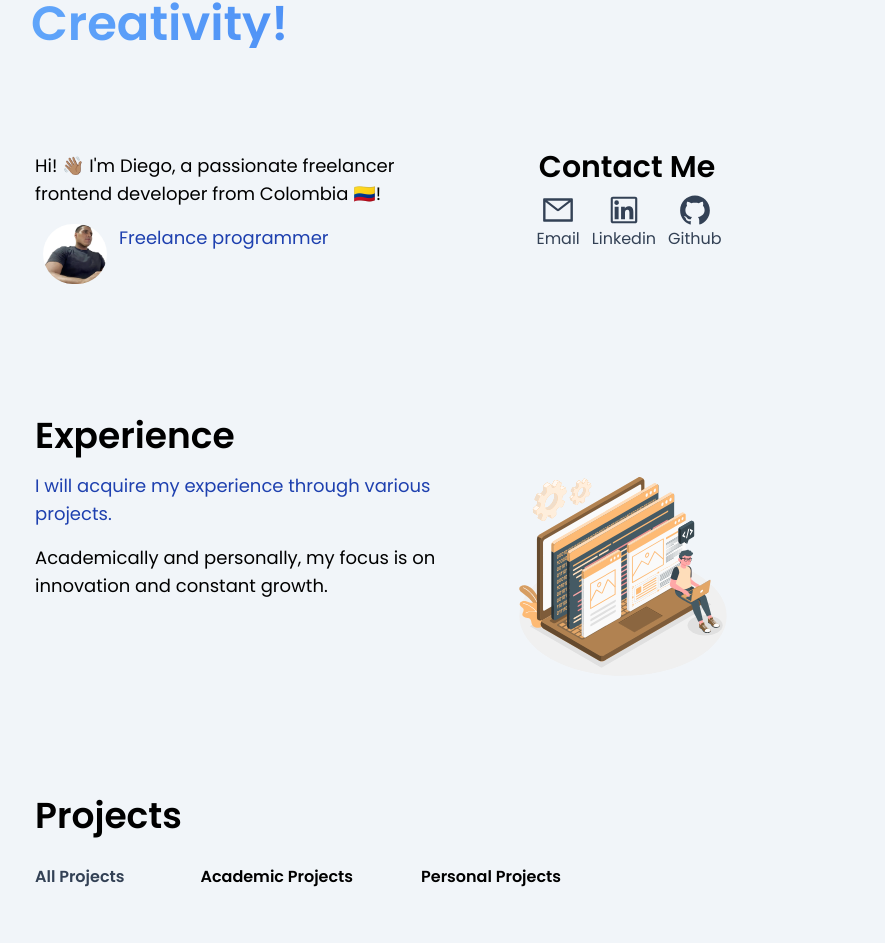
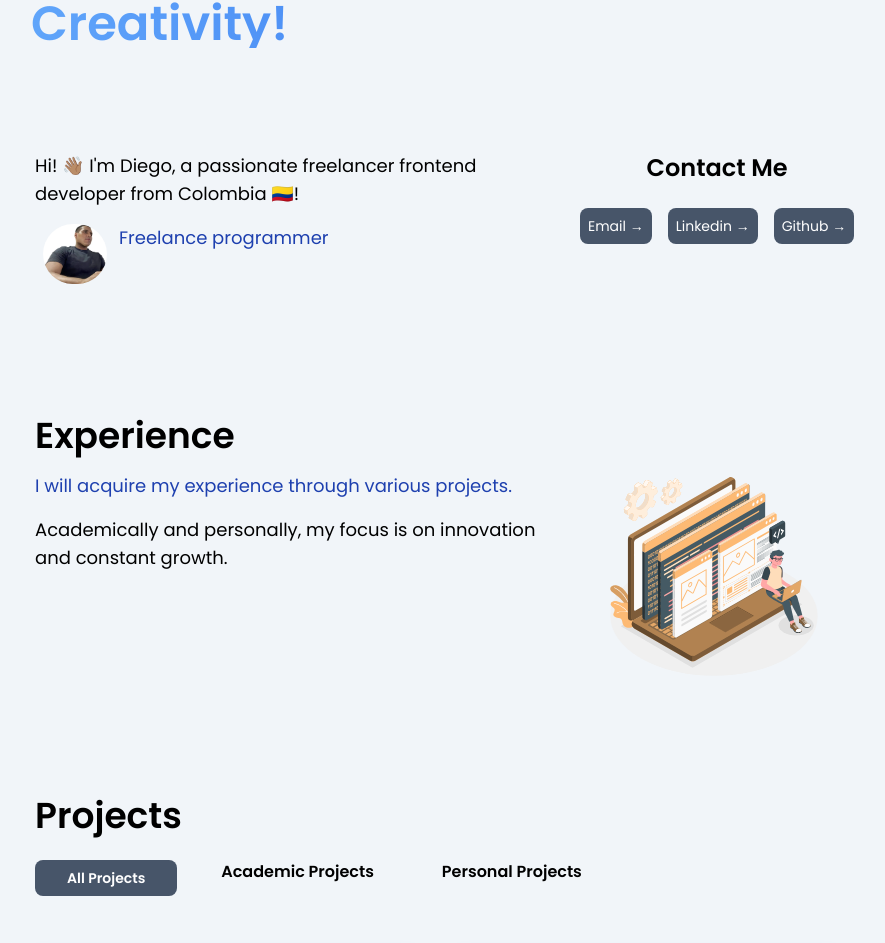
Before and after one commit to DiegoMarulandaB/Portfolio, a Next.js app: page / in a window 1280 px wide. Shown: the part 160-1103 px from the top of the page, without its empty margins (157-1042 px from the left). Built offline with nearby package versions, Linux system fonts and the light colour scheme.

Commit message:
refactor: :lipstick: add new style 2.0

```diff
--- a/src/components/About/About.tsx
+++ b/src/components/About/About.tsx
@@ -6,7 +6,7 @@ const About = () => {
   return (
     <section id="about" className="pt-28">
       <div className="mx-auto lg:px-8 max-w-screen-lg sm:px-6">
-        <div className="text-start justify-center ml-2 mx-1 mr-1 font-extrabold capitalize text-4xl sm:text-6xl md:text-4xl lg:text-4xl xl:text-7xl">
+        <div className="text-start justify-center ml-2 mt-2 mx-1 mr-1 font-extrabold capitalize text-4xl sm:text-6xl md:text-4xl lg:text-4xl xl:text-7xl">
           <h1>About me</h1>
         </div>
         <div className="min-h-screen flex items-start justify-start ml-2">
@@ -17,7 +17,7 @@ const About = () => {
                   <FaUser className="text-blue-800 dark:text-amber-200 text-2xl mt-2 mb-4" size={24} />
                   <span className="text-blue-800 dark:text-amber-200 text-2xl ml-2">Diego</span>
                 </div>
-                <div className="[&>p]:mb-4 mr-1 text-start">
+                <div className="[&>p]:mb-4 mr-1 mt-2 text-start">
                   <p>
                     {' '}
                     My fascination for technology is combined with a deep interest for geopolitics, general culture and
@@ -28,7 +28,7 @@ const About = () => {
                   <FaGraduationCap className="text-blue-800 dark:text-amber-200 text-2xl mt-1 mb-2" size={34} />
                   <span className="text-blue-800 dark:text-amber-200 text-2xl ml-2">Studies</span>
                 </div>
-                <div className="[&>p]:mb-4 mr-1 text-start">
+                <div className="[&>p]:mb-4 mr-1 mt-2 text-start">
                   <p>
                     <span>Digital House 2023 - 2024</span>
                   </p>
@@ -51,10 +51,10 @@ const About = () => {
                   </p>
                 </div>
                 <div className="flex items-center text-center justify-start">
-                  <FaBook className="text-blue-800 dark:text-amber-200 text-2xl mb-3 mt-2" size={24} />
+                  <FaBook className="text-blue-800 dark:text-amber-200 text-2xl mb-3 mt-1" size={24} />
                   <span className="text-blue-800 dark:text-amber-200 text-2xl ml-2">Hobbies</span>
                 </div>
-                <div className="[&>p]:mb-4 mr-1 text-start">
+                <div className="[&>p]:mb-4 mr-1 mt-3 text-start">
                   <p>My hobbies are listening to rock music, video games, books on different themes.</p>
                   <p> My favorite writer is Brandon Sanderson.</p>
                 </div>
--- a/src/components/Contact/Contact.tsx
+++ b/src/components/Contact/Contact.tsx
@@ -6,8 +6,8 @@ const Contact = () => {
       <div className="mx-auto lg:px-8 max-w-screen-lg sm:px-6">
         <div className="flex items-start justify-between md:items-center">
           <div className="flex flex-col ml-2 mx-1 mr-1">
-            <div className="md:w-4/5">
-              <div className="space-y-6 md:space-y-0 md:flex md:gap-6 lg:items-center lg:gap-12">
+            <div className="md:w-4/2">
+              <div className="space-y-6 md:space-y-0 md:flex md:gap-6 lg:items-center lg:gap-1">
                 <div className="md:w-7/12 text-start">
                   <div className="mb-4 mt-6 text-lg">
                     <p>Hi! 👋🏽 I'm Diego, a passionate freelancer frontend developer from Colombia 🇨🇴!</p>
@@ -30,11 +30,9 @@ const Contact = () => {
                     </div>
                   </div>
                 </div>
-                <div className="md:5/12 lg:w-4/12">
-                  <h2 className="mx-2 mr-2 ml-4 mb-1 text-center text-3xl font-semibold justify-center">
-                    Contact Me
-                  </h2>
-                  <div className="flex gap-3 mt-1 mr-1 ml-4 mb-8 justify-center">
+                <div className="md:5/12 lg:w-5/2">
+                  <h2 className=" mx-2 mr-2 mt-4 mb-2 text-center text-2xl font-semibold justify-center">Contact Me</h2>
+                  <div className="flex mx-2 mr-2 mt-4 mb-12 text-center justify-center">
                     <a
                       href="mailto:%20diegomjobs@gmail.com%20?Subject=Aquí%20el%20asunto%20del%20mail"
                       className=" text-slate-700 hover:text-slate-950 dark:text-white dark:hover:text-blue-100 inline-flex hover:rounded-lg"
@@ -42,9 +40,8 @@ const Contact = () => {
                       rel="noopener noreferrer"
                       aria-label="Contact me by sending me an email"
                     >
-                      <span className="relative group-hover:bg-opacity-0 mt-1">
-                        <AiOutlineMail className="icon mx-auto" size={34} />
-                        Email
+                      <span className="relative text-center cursor-pointer mx-2 mr-2 mt-2 text-1xl text-white bg-slate-600 hover:bg-slate-950 font-medium rounded-lg text-sm px-2 py-2 me-1 mb-1 dark:text-slate-950 dark:bg-slate-50 dark:hover:bg-blue-100">
+                        Email →
                       </span>
                     </a>
                     <a
@@ -54,9 +51,8 @@ const Contact = () => {
                       rel="noopener noreferrer"
                       aria-label="Read more about my profile on Linkedin"
                     >
-                      <span className="relative group-hover:bg-opacity-0 mt-1">
-                        <AiOutlineLinkedin className="icon mx-auto" size={34} />
-                        Linkedin
+                      <span className="relative text-center cursor-pointer mx-2 mr-2 mt-2 text-1xl text-white bg-slate-600 hover:bg-slate-950 font-medium rounded-lg text-sm px-2 py-2 me-1 mb-1 dark:text-slate-950 dark:bg-slate-50 dark:hover:bg-blue-100">
+                        Linkedin →
                       </span>
                     </a>
                     <a
@@ -66,9 +62,8 @@ const Contact = () => {
                       rel="noopener noreferrer"
                       aria-label="Read more about my Github profile"
                     >
-                      <span className="relative group-hover:bg-opacity-0 mt-1">
-                        <AiOutlineGithub className="icon mx-auto" size={34} />
-                        Github
+                      <span className="relative text-center cursor-pointer mx-2 mr-2 mt-2 text-1xl text-white bg-slate-600 hover:bg-slate-950 font-medium rounded-lg text-sm px-2 py-2 me-1 mb-1 dark:text-slate-950 dark:bg-slate-50 dark:hover:bg-blue-100">
+                        Github →
                       </span>
                     </a>
                   </div>
--- a/src/components/Experience/Experience.tsx
+++ b/src/components/Experience/Experience.tsx
@@ -8,8 +8,8 @@ const Experience = () => {
           <h1>Experience</h1>
         </div>
         <div className="flex flex-col ml-2 mt-2 mx-1 mr-1">
-          <div className="md:w-4/5">
-            <div className="space-y-6 md:flex md:gap-6 lg:items-start lg:gap-12">
+          <div className="md:w-4/1">
+            <div className="space-y-6 md:flex md:gap-6 lg:items-start lg:gap-1">
               <div className="md:w-7/12">
                 <p className="mb-4 mt-2 text-lg text-start">
                   <span className="text-blue-800 dark:text-amber-200">
--- a/src/components/Projects/Projects.tsx
+++ b/src/components/Projects/Projects.tsx
@@ -20,15 +20,14 @@ const Projects: React.FC = () => {
           <div className="justify-start">
             <div className="flex flex-wrap -mx-4">
               <div className="mx-auto mb-[17px] max-w-[510px]"></div>
-            </div>
-            <div className="w-full flex flex-wrap justify-start -mx-10">
-              <ul className="flex flex-wrap justify-center mb-12 space-x-1">
+              <div className="w-full flex flex-wrap text-center justify-start -mx-2">
+                <ul className="flex flex-wrap justify-center mb-2 space-x-1 mt-4">
                   <li className="mb-1">
                     <button
                       onClick={() => handleProject('all')}
-                    className={`inline-block py-3 px-3 text-1xl font-semibold transition md:py-3 lg:px-8 ${
+                      className={`inline-block py-2 px-2 text-1xl font-semibold transition md:py-2 lg:px-8 ${
                         showCard === 'all'
-                        ? 'activeClasses text-slate-700 hover:text-slate-950 dark:text-white dark:hover:text-blue-100 mx-2 mr-2'
+                          ? 'activeClasses text-center cursor-pointer mx-2 mr-2 mt-2 text-1xl text-white bg-slate-600 hover:bg-slate-950 font-medium rounded-lg text-sm px-2 py-2 me-1 mb-1 dark:text-slate-950 dark:bg-slate-50 dark:hover:bg-blue-100'
                           : 'inactiveClasses'
                       }`}
                     >
@@ -39,9 +38,9 @@ const Projects: React.FC = () => {
                   <li className="mb-1">
                     <button
                       onClick={() => handleProject('academic projects')}
-                    className={`inline-block py-3 px-3 text-1xl  font-semibold transition md:py-3 lg:px-8 ${
+                      className={`inline-block py-2 px-2 text-1xl  font-semibold transition md:py-2 lg:px-8 ${
                         showCard === 'academic projects'
-                        ? 'activeClassestext-slate-700 hover:text-slate-950 dark:text-white dark:hover:text-blue-100  mx-2 mr-2'
+                          ? 'activeClasses text-center cursor-pointer mx-2 mr-2 mt-2 text-1xl text-white bg-slate-600 hover:bg-slate-950 font-medium rounded-lg text-sm px-2 py-2 me-1 mb-1 dark:text-slate-950 dark:bg-slate-50 dark:hover:bg-blue-100 '
                           : 'inactiveClasses'
                       }`}
                     >
@@ -51,9 +50,9 @@ const Projects: React.FC = () => {
                   <li className="mb-1">
                     <button
                       onClick={() => handleProject('personal projects')}
-                    className={`inline-block py-3 px-3 text-1xl font-semibold transition md:py-3 lg:px-8 ${
+                      className={`inline-block py-2 px-2 text-1xl font-semibold transition md:py-2 lg:px-8 ${
                         showCard === 'personal projects'
-                        ? 'activeClasses text-slate-700 hover:text-slate-950 dark:text-white dark:hover:text-blue-100  mx-2 mr-2'
+                          ? 'activeClasses text-center cursor-pointer mx-2 mr-2 mt-2 text-1xl text-white bg-slate-600 hover:bg-slate-950 font-medium rounded-lg text-sm px-2 py-2 me-1 mb-1 dark:text-slate-950 dark:bg-slate-50 dark:hover:bg-blue-100'
                           : 'inactiveClasses'
                       }`}
                     >
@@ -62,14 +61,16 @@ const Projects: React.FC = () => {
                   </li>
                 </ul>
               </div>
-            <div className="mx-auto mb-[60px] max-w-[710px]">
+            </div>
+
+            <div className="mx-auto mb-[60px] max-w-[810px]">
               <div className="flex flex-wrap -mx-4 text-1xl">
                 <ProjectCards
                   loading="lazy"
                   ImageHref="profileGithub.webp"
                   category="All Projects"
                   title="My repository on Github"
-                  description="Browse all my repositories on GitHub, where you can discover a variety of projects from my academic training at Digital House, Alura Latam, MisionTic among others. And my most relevant personal projects!"
+                  description="Browse all my repositories on GitHub, where you can discover a variety of projects from my academic programming background, and my most relevant personal projects!"
                   button="Github →"
                   buttonHref="https://github.com/DiegoMarulandaB"
                   href="https://github.com/DiegoMarulandaB"
--- a/src/components/ProjectsCards/ProjectsCards.tsx
+++ b/src/components/ProjectsCards/ProjectsCards.tsx
@@ -44,7 +44,7 @@ const ProjectCards: React.FC<ProjectCardsProps> = ({
                 href={buttonHref}
                 target="_blank"
                 rel="noopener noreferrer"
-                className=" inline-block text-center cursor-pointer mx-2 mr-2 mt-2 text-1xl text-white bg-slate-600 hover:bg-slate-950 focus:ring-4 focus:ring-blue-300 font-medium rounded-lg text-sm px-5 py-2.5 me-2 mb-2 dark:text-slate-950 dark:bg-slate-50 dark:hover:bg-blue-100 focus:outline-none dark:focus:ring-blue-100"
+                className=" inline-block text-center cursor-pointer mx-2 mr-2 mt-2 text-1xl text-white bg-slate-600 hover:bg-slate-950  font-medium rounded-lg text-sm px-5 py-2.5 me-2 mb-2 dark:text-slate-950 dark:bg-slate-50 dark:hover:bg-blue-100"
                 aria-label="Github button to go to the repository"
               >
                 {button}
--- a/src/components/Skills/MySkills.tsx
+++ b/src/components/Skills/MySkills.tsx
@@ -2,7 +2,7 @@ import Image from 'next/image'
 const MySkills = () => {
   return (
     <div className="md:w-1/3 items-start text-start justify-start md:text-start md:justify-start mx-4 mr-4">
-      <div className=" text-center mx-2 mr-2 mt-4 text-2xl font-bold">
+      <div className=" text-center mx-2 mr-2 mt-2 text-2xl font-bold">
         <h1>My Skills</h1>
       </div>
       <div className="text-center text-2xl mt-2 mx-2 mr-2 mb-1 py-2  text-blue-800 dark:text-amber-200">
```
Lines whose indentation alone changed are shown as unchanged.
